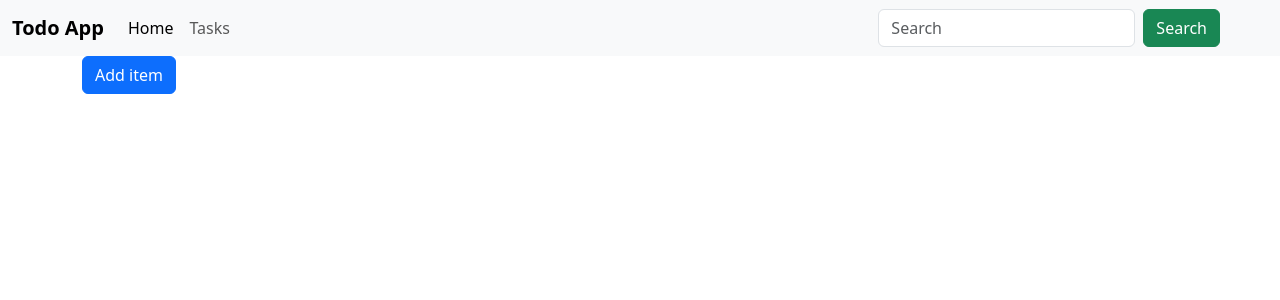
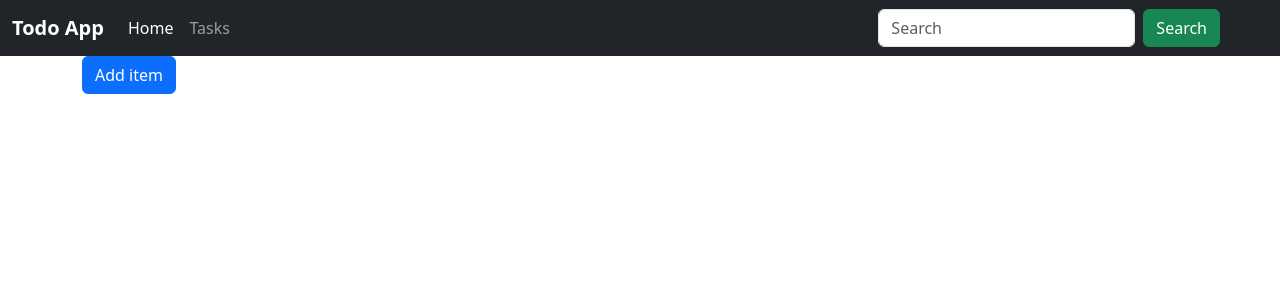
Before and after one commit to MohitDigi/todo-list---react, a React (Create React App) app: page / in a window 1280 px wide. Shown: the top 300 px of the page. Built offline with nearby package versions, Linux system fonts and the light colour scheme.

Commit message:
json-server added

```diff
--- /dev/null
+++ b/db.json
@@ -0,0 +1,10 @@
+{
+    "tasks": [
+        {
+            "id": "1",
+            "title": "Task 1",
+            "description": "Task 1 description",
+            "completed": false
+        }
+    ]
+}
--- a/package.json
+++ b/package.json
@@ -7,6 +7,8 @@
     "@testing-library/react": "^13.4.0",
     "@testing-library/user-event": "^13.5.0",
     "antd": "^5.6.2",
+    "bootstrap": "^5.3.0",
+    "json-server": "^0.17.3",
     "react": "^18.2.0",
     "react-dom": "^18.2.0",
     "react-router-dom": "^6.13.0",
@@ -15,6 +17,7 @@
   },
   "scripts": {
     "start": "react-scripts start",
+    "json": "json-server --watch db.json --port 3003",
     "build": "react-scripts build",
     "test": "react-scripts test",
     "eject": "react-scripts eject"
--- a/src/component/Navbar.js
+++ b/src/component/Navbar.js
@@ -4,7 +4,7 @@ import { NavLink } from "react-router-dom";
 const Navbar = () => {
   return (
     <>
-      <nav className="navbar navbar-expand-lg bg-body-tertiary ">
+      <nav className="navbar navbar-expand-lg navbar-dark bg-dark ">
         <div className="container-fluid">
           <NavLink className="navbar-brand" to="/">
             <strong>Todo App</strong>
```
Also changed, not shown: src/component/CRUD/create.js (added), src/component/CRUD/view.js (added), 1 other file (tests, documents, lock files or other folders).
